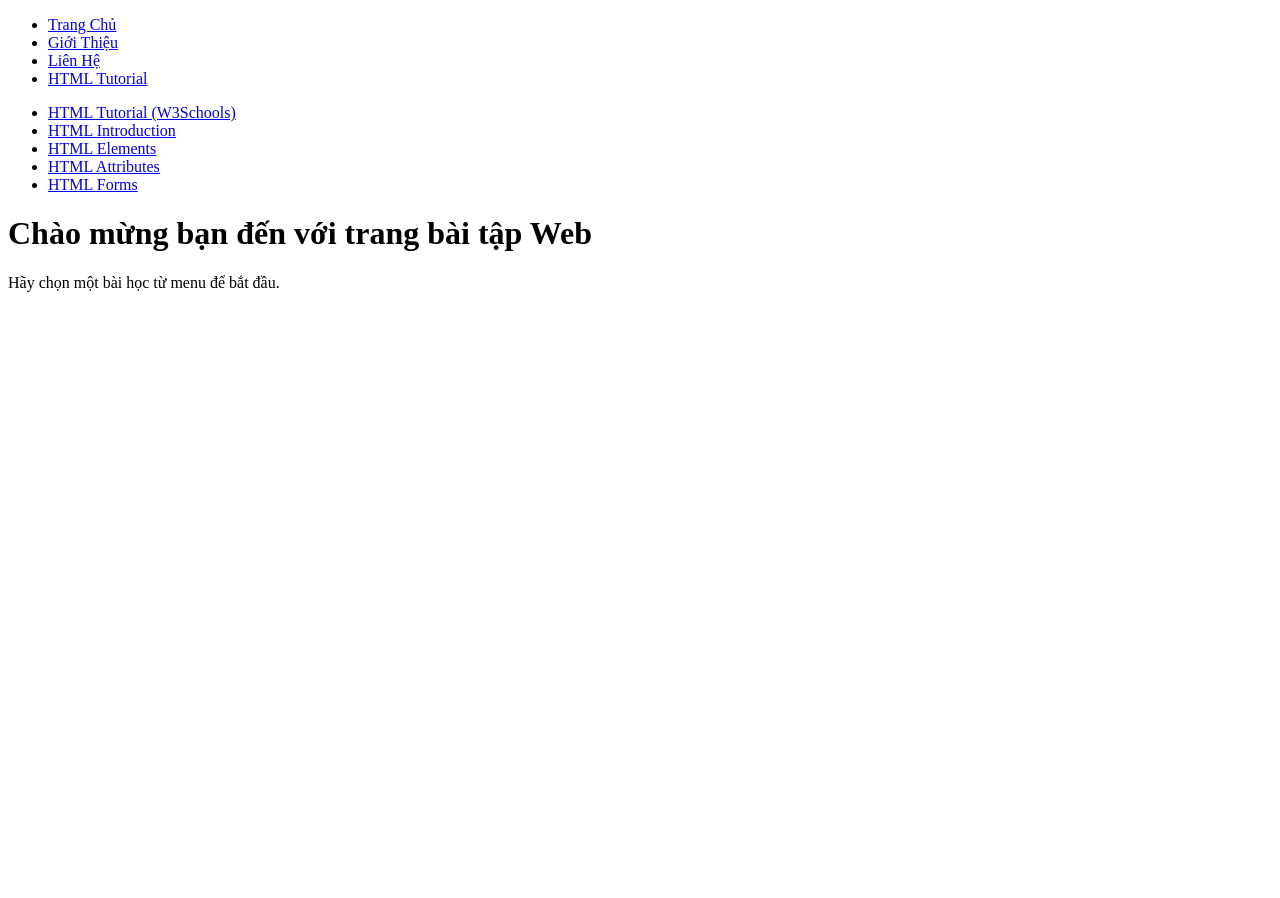
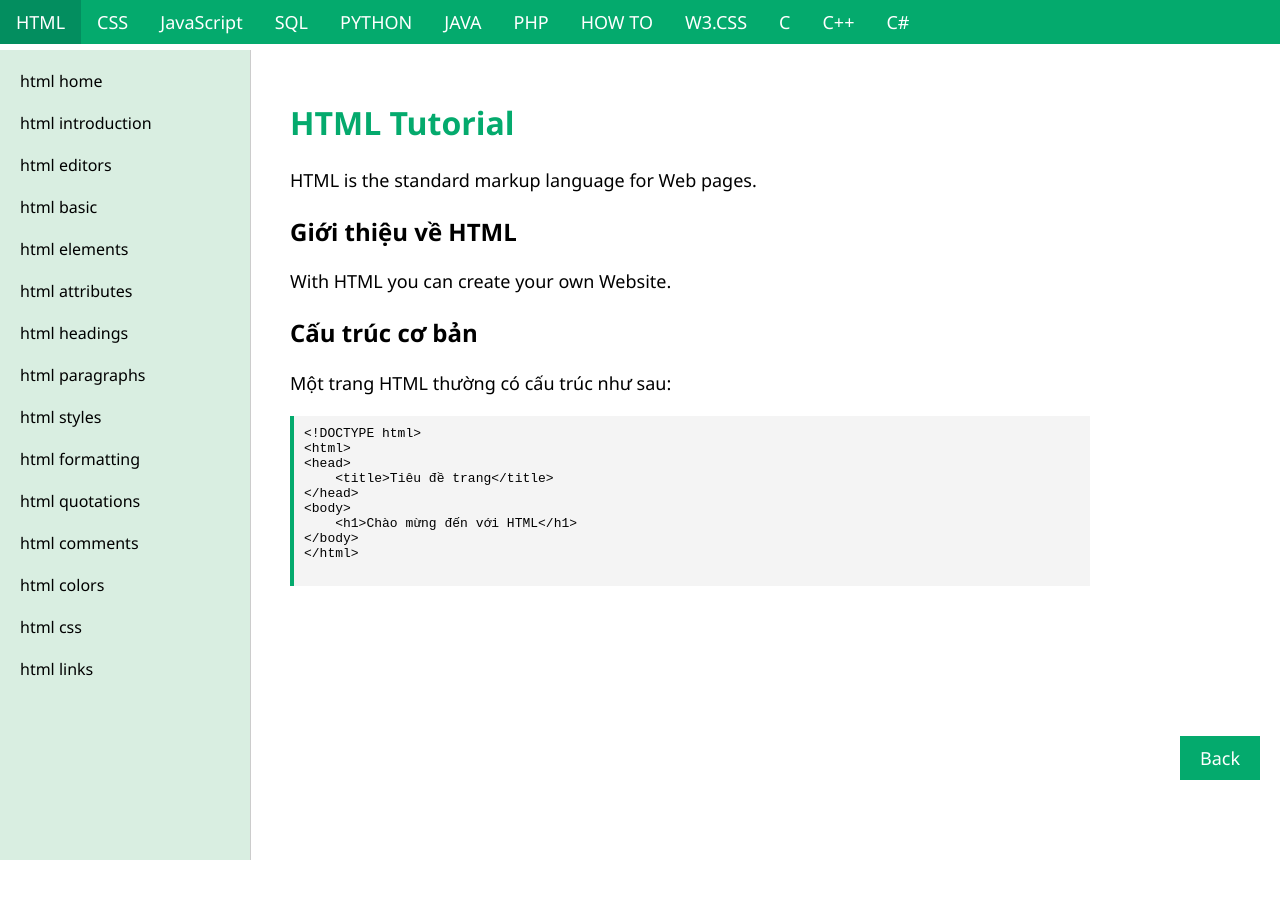
Before and after one commit to Hanh5562/b-i-t-p-web-bu-i-5, a plain HTML site: page bài1.html in a window 1280 px wide. Shown: the top 898 px of the page. Before the commit the page ends 800 px from the top, so only its background shows below. Drawn offline with Linux system fonts and the light colour scheme.

Commit message:
Cập nhật và xóa một số file bài tập buổi 4

```diff
--- a/bài1.css
+++ /dev/null
@@ -1,77 +0,0 @@
-/* Reset mặc định */
-* {
-    margin: 0;
-    padding: 0;
-    box-sizing: border-box;
-    font-family: Arial, sans-serif;
-}
-
-/* Menu ngang */
-.menu-ngang {
-    background-color: #007bff;
-    padding: 10px;
-    text-align: center;
-}
-
-.menu-ngang ul {
-    list-style: none;
-    display: flex;
-    justify-content: center;
-    gap: 20px;
-}
-
-.menu-ngang li {
-    display: inline;
-}
-
-.menu-ngang a {
-    color: white;
-    text-decoration: none;
-    font-size: 18px;
-    padding: 8px 12px;
-    transition: 0.3s;
-}
-
-.menu-ngang a:hover {
-    background-color: #0056b3;
-    border-radius: 5px;
-}
-
-/* Menu dọc */
-.menu-doc {
-    width: 200px;
-    background-color: #f4f4f4;
-    padding: 10px;
-    position: absolute;
-    top: 50px;
-    left: 0;
-    height: 100%;
-}
-
-.menu-doc ul {
-    list-style: none;
-}
-
-.menu-doc li {
-    margin: 10px 0;
-}
-
-.menu-doc a {
-    text-decoration: none;
-    color: #007bff;
-    font-size: 16px;
-    display: block;
-    padding: 5px;
-    transition: 0.3s;
-}
-
-.menu-doc a:hover {
-    background-color: #ddd;
-    border-radius: 5px;
-}
-
-/* Nội dung chính */
-main {
-    margin-left: 220px;
-    padding: 20px;
-}
--- a/bài1.html
+++ b/bài1.html
@@ -1,37 +1,167 @@
 <!DOCTYPE html>
 <html lang="vi">
-<head>
-    <meta charset="UTF-8">
-    <meta name="viewport" content="width=device-width, initial-scale=1.0">
-    <title>Trang Chủ Bài Tập Web</title>
-    <link rel="stylesheet" href="styles.css">
-</head>
-<body>
-    <!-- Menu ngang -->
-    <nav class="menu-ngang">
-        <ul>
-            <li><a href="#">Trang Chủ</a></li>
-            <li><a href="#">Giới Thiệu</a></li>
-            <li><a href="#">Liên Hệ</a></li>
-            <li><a href="https://www.w3schools.com/html/default.asp" target="_blank">HTML Tutorial</a></li>
-        </ul>
-    </nav>
-
-    <!-- Menu dọc -->
-    <aside class="menu-doc">
-        <ul>
-            <li><a href="https://www.w3schools.com/html/default.asp" target="_blank">HTML Tutorial (W3Schools)</a></li>
-            <li><a href="#">HTML Introduction</a></li>
-            <li><a href="#">HTML Elements</a></li>
-            <li><a href="#">HTML Attributes</a></li>
-            <li><a href="#">HTML Forms</a></li>
-        </ul>
-    </aside>
-
-    <!-- Nội dung chính -->
-    <main>
-        <h1>Chào mừng bạn đến với trang bài tập Web</h1>
-        <p>Hãy chọn một bài học từ menu để bắt đầu.</p>
-    </main>
-</body>
+  <head>
+    <meta charset="UTF-8" />
+    <meta name="viewport" content="width=device-width, initial-scale=1.0" />
+    <title>HTML Tutorial - W3Schools Clone</title>
+    <style>
+      body {
+        font-family: "Segoe UI", Arial, sans-serif;
+        margin: 0;
+        padding: 0;
+        background-color: #ffffff;
+        color: #000;
+      }
+      .navbar-container {
+        width: 100%;
+        overflow-x: auto;
+        white-space: nowrap;
+        background-color: #04aa6d;
+        position: fixed;
+        top: 0;
+        z-index: 1000;
+        display: flex;
+        scrollbar-width: thin;
+        scrollbar-color: #888 #f1f1f1;
+      }
+      .navbar {
+        display: flex;
+        min-width: 100%;
+      }
+      .navbar a {
+        color: white;
+        font-size: 18px;
+        padding: 10px 16px;
+        text-decoration: none;
+        display: inline-block;
+        flex-shrink: 0;
+      }
+      .navbar a:hover {
+        background-color: #038e5f;
+      }
+      .sidebar {
+        height: 100vh;
+        width: 250px;
+        position: fixed;
+        left: 0;
+        top: 50px;
+        background-color: #d9eee1;
+        padding-top: 10px;
+        overflow-y: scroll;
+        border-right: 1px solid #ccc;
+        scrollbar-width: thin;
+        scrollbar-color: #888 #f1f1f1;
+      }
+      .sidebar-container {
+        height: calc(100vh - 50px);
+        overflow-y: scroll;
+        display: flex;
+        flex-direction: column;
+        scrollbar-width: thin;
+        scrollbar-color: #888 #f1f1f1;
+      }
+      .sidebar a {
+        padding: 10px 20px;
+        display: block;
+        color: #000;
+        font-size: 16px;
+        text-decoration: none;
+        flex-shrink: 0;
+      }
+      .sidebar a:hover {
+        background-color: #bad8c0;
+      }
+      .content {
+        margin-top: 60px;
+        margin-left: 270px;
+        padding: 20px;
+        max-width: 800px;
+        height: 300vh; /* Tạo nội dung dài hơn để dễ cuộn */
+      }
+      .content h1 {
+        color: #04aa6d;
+        font-size: 32px;
+      }
+      .content p {
+        font-size: 18px;
+        line-height: 1.6;
+      }
+      pre {
+        background-color: #f4f4f4;
+        padding: 10px;
+        border-left: 4px solid #04aa6d;
+        white-space: pre-wrap;
+        word-wrap: break-word;
+      }
+      .back {
+        position: fixed;
+        bottom: 20px;
+        right: 20px;
+        background-color: #04aa6d;
+        color: white;
+        padding: 10px 20px;
+        text-decoration: none;
+        font-size: 18px;
+      }
+    </style>
+  </head>
+  <body>
+    <div class="navbar-container">
+      <div class="navbar">
+        <a href="#home">HTML</a>
+        <a href="#css">CSS</a>
+        <a href="#js">JavaScript</a>
+        <a href="#contact">SQL</a>
+        <a href="#extra1">PYTHON</a>
+        <a href="#extra2">JAVA</a>
+        <a href="#extra3">PHP</a>
+        <a href="#extra4">HOW TO</a>
+        <a href="#extra5">W3.CSS</a>
+        <a href="#extra6">C</a>
+        <a href="#extra7">C++</a>
+        <a href="#extra8">C#</a>
+      </div>
+    </div>
+    <div class="sidebar">
+      <div class="sidebar-container">
+        <a href="#intro">html home</a>
+        <a href="#basics">html introduction</a>
+        <a href="#elements">html editors</a>
+        <a href="#forms">html basic</a>
+        <a href="#tables">html elements</a>
+        <a href="#styles">html attributes</a>
+        <a href="#scripts">html headings</a>
+        <a href="#more">html paragraphs</a>
+        <a href="#more2">html styles</a>
+        <a href="#more3">html formatting</a>
+        <a href="#more4">html quotations</a>
+        <a href="#more5">html comments</a>
+        <a href="#more6">html colors</a>
+        <a href="#more7">html css</a>
+        <a href="#more8">html links</a>
+      </div>
+    </div>
+    <div class="content">
+      <h1>HTML Tutorial</h1>
+      <p>HTML is the standard markup language for Web pages.</p>
+      <h2>Giới thiệu về HTML</h2>
+      <p>With HTML you can create your own Website.</p>
+      <h2>Cấu trúc cơ bản</h2>
+      <p>Một trang HTML thường có cấu trúc như sau:</p>
+      <pre>
+&lt;!DOCTYPE html&gt;
+&lt;html&gt;
+&lt;head&gt;
+    &lt;title&gt;Tiêu đề trang&lt;/title&gt;
+&lt;/head&gt;
+&lt;body&gt;
+    &lt;h1&gt;Chào mừng đến với HTML&lt;/h1&gt;
+&lt;/body&gt;
+&lt;/html&gt;
+        </pre
+      >
+      <p style="margin-top: 100vh">Hellooooooooo</p>
+    </div>
+    <a class="back" href="index.html">Back</a>
+  </body>
 </html>
--- a/bài2.css
+++ /dev/null
@@ -1,63 +0,0 @@
-* {
-    margin: 0;
-    padding: 0;
-    box-sizing: border-box;
-    font-family: Arial, sans-serif;
-}
-
-body {
-    scroll-behavior: smooth;
-    padding: 20px;
-}
-
-.navbar {
-    position: fixed;
-    top: 0;
-    left: 0;
-    width: 100%;
-    background: #333;
-    color: white;
-    display: flex;
-    justify-content: space-between;
-    align-items: center;
-    padding: 15px 50px;
-    z-index: 1000;
-}
-
-.logo {
-    font-size: 22px;
-    font-weight: bold;
-}
-
-.menu {
-    list-style: none;
-    display: flex;
-}
-
-.menu li {
-    margin: 0 15px;
-}
-
-.menu li a {
-    text-decoration: none;
-    color: white;
-    font-size: 18px;
-    padding: 8px 12px;
-    transition: 0.3s;
-}
-
-.menu li a:hover {
-    background: #555;
-    border-radius: 5px;
-}
-
-/* Ẩn tất cả phần nội dung mặc định */
-.content {
-    display: none;
-    padding: 20px;
-}
-
-/* Hiển thị phần được chọn */
-.content.active {
-    display: block;
-}
```
Also changed, not shown: bài2.html (+133 -37 lines), bài2.js (deleted, +0 -10 lines).
